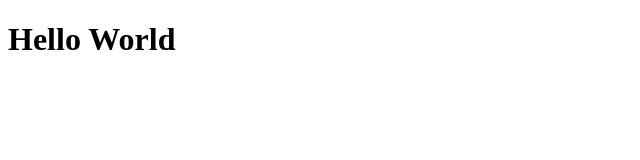
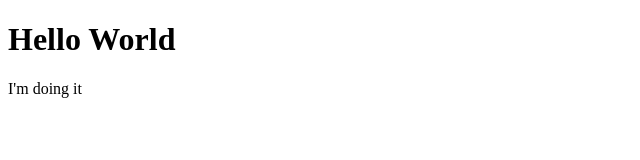
Before and after one commit to MichaelAMcM/git-branch-practice, a plain HTML site: page index.html in a window 1280 px wide. Shown: the full height of the page, 0-640 px from the left. Drawn offline with Linux system fonts and the light colour scheme.

Commit message:
added txt

```diff
--- a/index.html
+++ b/index.html
@@ -8,5 +8,6 @@
 </head>
 <body>
     <h1>Hello World</h1>
+    <p>I'm doing it</p>
 </body>
 </html>
```
